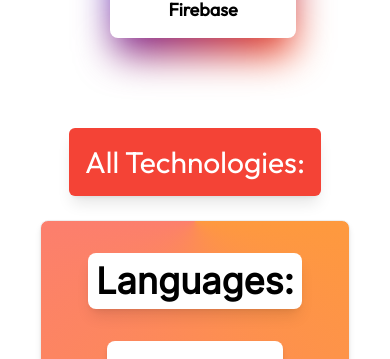
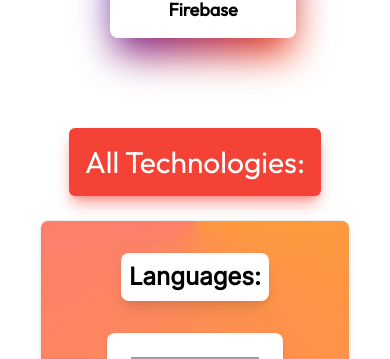
Before and after one commit to PkTheCoda/portfolio, a React (Vite) app: page / in a window 390 px wide. Shown: the part 3237-3596 px from the top of the page. Built offline with nearby package versions, Linux system fonts and the light colour scheme; grey boxes are pictures that could not be loaded.

Commit message:
changed projects page a bit and responsified page

```diff
--- a/src/Components/ContactSection.jsx
+++ b/src/Components/ContactSection.jsx
@@ -6,7 +6,7 @@ function ContactSection() {
     <section className="bg-gray-100 pt-16 mt-16">
       <div className="container mx-auto text-center">
         <h2 className="text-4xl font-bold mb-4 font-outfit">Get in Touch</h2>
-        <p className="text-lg text-gray-600 mb-8 font-inter px-20lg:px-60">
+        <p className="text-lg text-gray-600 mb-8 font-inter px-10 lg:px-60">
           I'm always open to any questions or queries! Whether you want to work on a project together, talk about
           why chocolate is 100% better than vanilla, or just say hi!
         </p>
--- a/src/Components/ToolsSection.jsx
+++ b/src/Components/ToolsSection.jsx
@@ -92,8 +92,8 @@ const miscellaneous = [
 function Column({ title, tools }) {
     return (
         <>
-            <div className="border p-4 rounded-lg shadow-md flex flex-col flex-wrap gap-4 items-center bg-[conic-gradient(at_top,_var(--tw-gradient-stops))] from-orange-400 to-[#FB7185]">
-                <div className="text-4xl m-4 text-center bg-white shadow-lg rounded-lg w-max p-2 font-inter font-bold text-black">{title}:</div>
+            <div className="border py-4 rounded-lg shadow-md flex flex-col flex-wrap gap-4 items-center justify-center bg-[conic-gradient(at_top,_var(--tw-gradient-stops))] from-orange-400 to-[#FB7185]">
+                <div className="text-2xl md:text-4xl m-4 text-center bg-white shadow-lg rounded-lg w-max p-2 font-inter font-bold text-black">{title}:</div>
                 <div className="flex flex-wrap gap-4 justify-center">
                     {tools.map((tool, index) => (
                         <div
@@ -146,7 +146,7 @@ export default function ToolsSection() {
 
 
       <h3 className="text-3xl mb-6 text-center font-outfit flex justify-center">
-        <div className="p-4 bg-red-500 w-max text-white rounded-md shadow-lg">All Technologies:</div>
+        <div className="p-4 bg-red-500 w-max text-white rounded-md shadow-lg shadow-red-500/50">All Technologies:</div>
       </h3>
       <div className="flex flex-col lg:grid lg:grid-cols-3 gap-8 mx-10">
           <Column title="Languages" tools={languages} />
```
